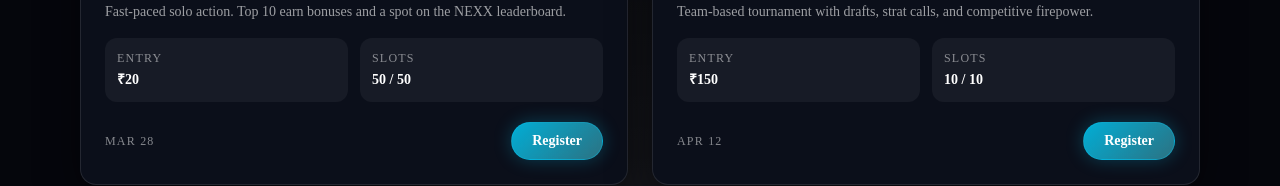
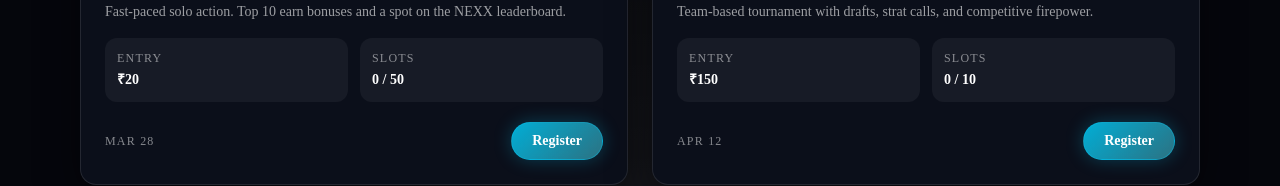
Before and after one commit to abhilash3828-source/NexX, a Next.js app in the folder frontend/: page /events in a window 1280 px wide. Shown: the part 563-749 px from the top of the page. Built offline with nearby package versions, Linux system fonts and the light colour scheme; no server answers.

Commit message:
Refactor TournamentCard to use registered seats

```diff
--- a/frontend/components/TournamentCard.js
+++ b/frontend/components/TournamentCard.js
@@ -1,9 +1,8 @@
 import Link from "next/link";
 import Image from "next/image";
 
-export default function TournamentCard({ tournament, seatsLeft = 0 }) {
-  const seats = seatsLeft ?? tournament.slots;
-  const isFull = seats <= 0;
+export default function TournamentCard({ tournament, registered = 0 }) {
+  const isFull = registered >= tournament.slots;
   const upcoming = new Date(tournament.date) > new Date();
 
   return (
@@ -36,7 +35,7 @@ export default function TournamentCard({ tournament, seatsLeft = 0 }) {
           <div className="rounded-xl bg-white/5 p-3">
             <p className="text-xs uppercase tracking-widest text-white/50">Slots</p>
             <p className="mt-1 text-sm font-semibold text-white">
-              {Math.max(seats, 0)} / {tournament.slots}
+              {registered} / {tournament.slots}
             </p>
           </div>
         </div>
```
